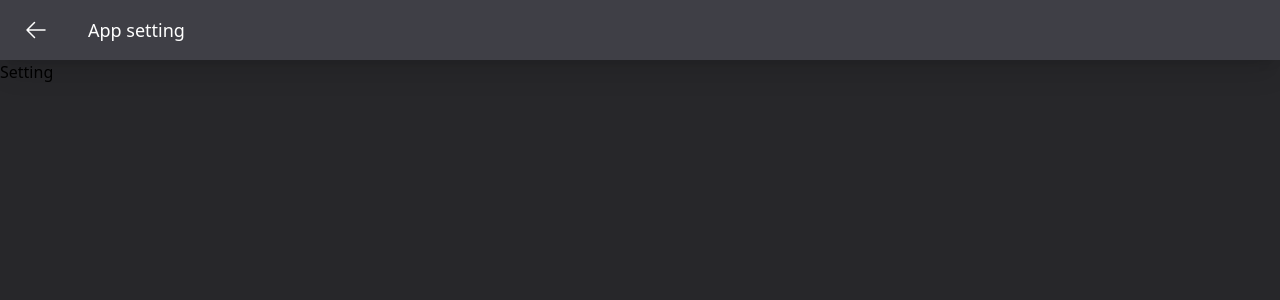
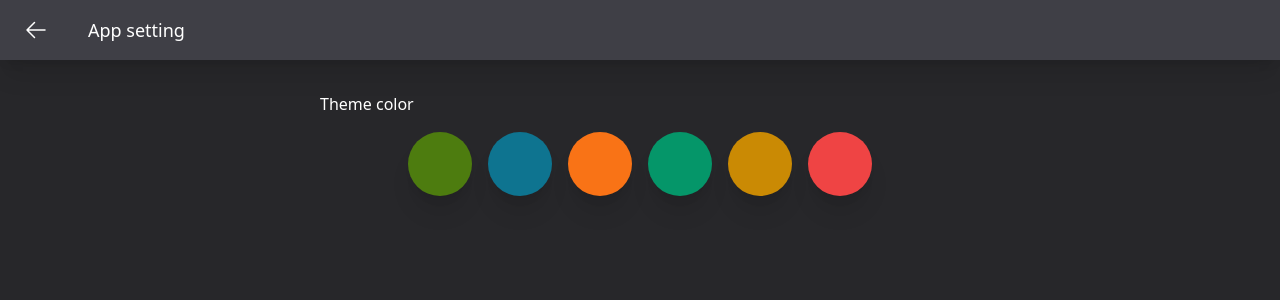
Before and after one commit to mamad-1999/Chess-Clocks, a Next.js app: page /setting in a window 1280 px wide. Shown: the top 300 px of the page. Built offline with nearby package versions, Linux system fonts and the light colour scheme.

Commit message:
fit: initial ui in theme page

```diff
--- a/src/app/(control)/setting/page.tsx
+++ b/src/app/(control)/setting/page.tsx
@@ -1,7 +1,10 @@
+import ColorBox from "@/app/components/ColorBox"
 
 const page = () => {
     return (
-        <h3>Setting</h3>
+        <>
+            <ColorBox />
+        </>
     )
 }
 
--- /dev/null
+++ b/src/app/components/ColorBox.tsx
@@ -0,0 +1,27 @@
+"use client"
+
+const colors = [
+    "bg-lime-700",
+    "bg-cyan-700",
+    "bg-orange-500",
+    "bg-emerald-600",
+    "bg-yellow-600",
+    "bg-red-500"
+]
+
+const ColorBox = () => {
+    return (
+        <main className="pt-8 px-4 max-w-2xl mx-auto flex flex-col justify-center">
+            <h3 className="text-white">Theme color</h3>
+            <div className="flex items-center justify-center pt-4 gap-5 sm:gap-4">
+                {colors.map(color => (
+                    <div key={color} className={`w - 10 sm:w-16 h-10 sm:h-16 ${color} rounded-full cursor-pointer shadow-xl`}>
+
+                    </div>
+                ))}
+            </div>
+        </main >
+    )
+}
+
+export default ColorBox
```
